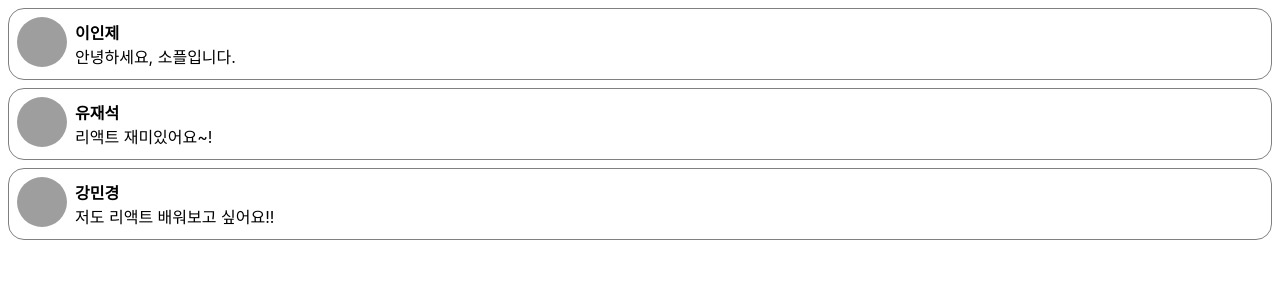
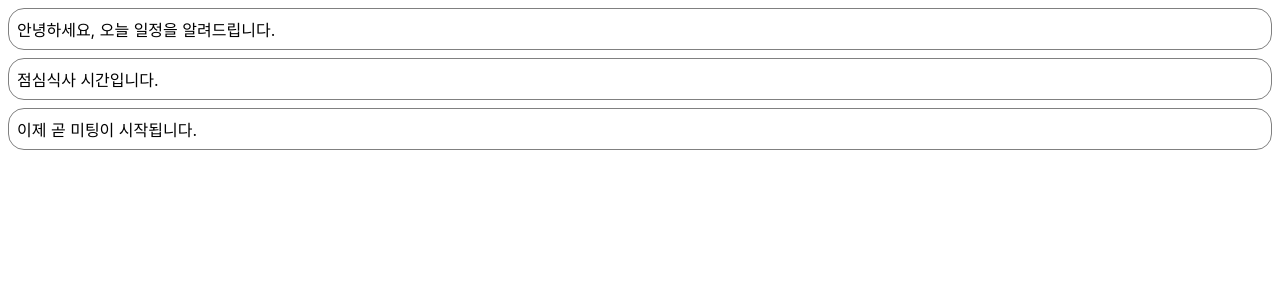
Before and after one commit to Yeonlisa/react-tutorial, a React (Create React App) app: page / in a window 1280 px wide. Shown: the top 300 px of the page. Built offline with nearby package versions, Linux system fonts and the light colour scheme; grey boxes are pictures that could not be loaded.

Commit message:
state 사용하기

```diff
--- /dev/null
+++ b/src/chapter_06/Notification.jsx
@@ -0,0 +1,46 @@
+import React from 'react';
+
+const styles = {
+    wrapper: {
+        margin: 8,
+        padding: 8,
+        display: "flex",
+        flexDirection: "row",
+        border: "1px solid grey",
+        borderRadius: 16,
+    },
+    messageText: {
+        color: "black",
+        fontSize: 16,
+    },
+};
+
+class Notification extends React.Component {
+    constructor(props) {
+        super(props);
+
+        this.state = {};
+    }
+
+    componentDidMount() {
+        console.log(`${this.props.id} componentDidMount() called.`);
+    }
+
+    componentDidUpdate() {
+        console.log(`${this.props.id} componentDidUpdate() called.`);
+    }
+
+    componentWillUnmount() {
+        console.log(`${this.props.id} componentWillUnmount() called.`);
+    }
+
+    render() {
+        return (
+            <div style={styles.wrapper}>
+                <span style={styles.messageText}>{this.props.message}</span>
+            </div>
+        );
+    }
+}
+
+export default Notification;
--- /dev/null
+++ b/src/chapter_06/NotificationList.jsx
@@ -0,0 +1,60 @@
+import React from 'react';
+import Notification from './Notification';
+
+const reservedNotifications = [
+    {
+        id: 1,
+        message: "안녕하세요, 오늘 일정을 알려드립니다.",
+    },
+    {
+        id: 2,
+        message: "점심식사 시간입니다.",
+    },
+    {
+        id: 3,
+        message: "이제 곧 미팅이 시작됩니다.",
+    }
+];
+
+var timer;
+
+class NotificationList extends React.Component {
+    constructor(props) {
+        super(props);
+
+        this.state = {
+            notifications: [],
+        };
+    }
+
+    componentDidMount() {
+        const { notifications } = this.state;
+        timer = setInterval(() => {
+            if(notifications.length < reservedNotifications.length) {
+                const index = notifications.length;
+                notifications.push(reservedNotifications[index]);
+                this.setState({
+                    notifications: notifications,
+                });
+            } else {
+                clearInterval(timer);
+            }
+        }, 1000);
+    }
+
+    render() {
+        return (
+            <div>
+                {this.state.notifications.map((notification) => {
+                    return <Notification
+                                key={notification.id}
+                                id={notification.id}
+                                message={notification.message}
+                            />;
+                })}
+            </div>
+        );
+    }
+}
+
+export default NotificationList;
--- a/src/index.js
+++ b/src/index.js
@@ -3,13 +3,13 @@
 import './index.css';
 import App from './App';
 import reportWebVitals from './reportWebVitals';
-import CommentList from './chapter_05/CommentList';
+import NotificationList from './chapter_06/NotificationList';
 
 
 const root = ReactDOM.createRoot(document.getElementById('root'));
 root.render(
   <React.StrictMode>
-    <CommentList />
+    <NotificationList />
   </React.StrictMode>
 );
 
```
